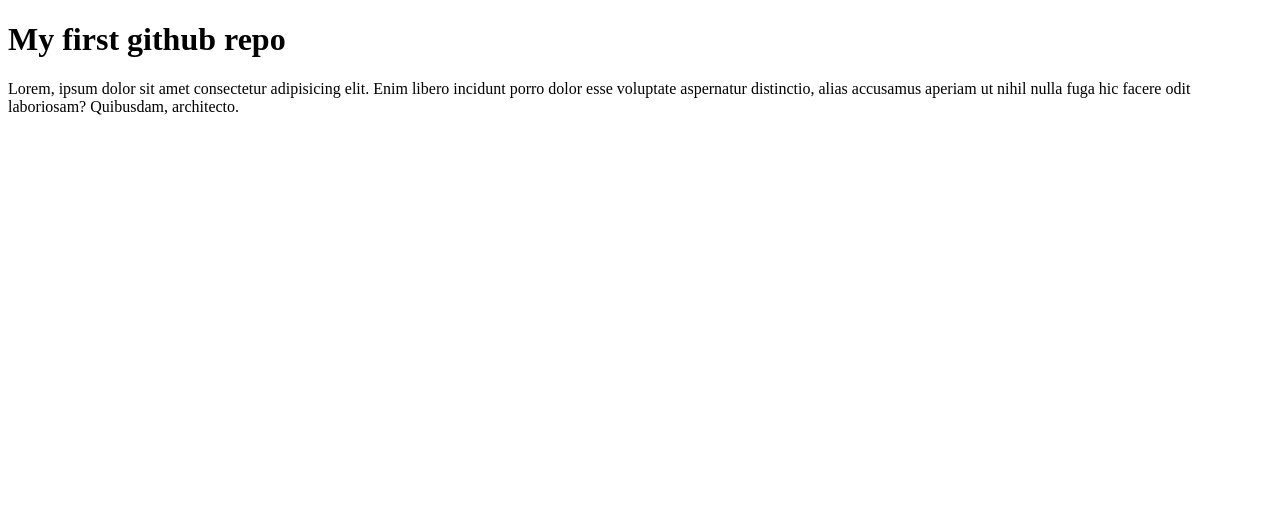
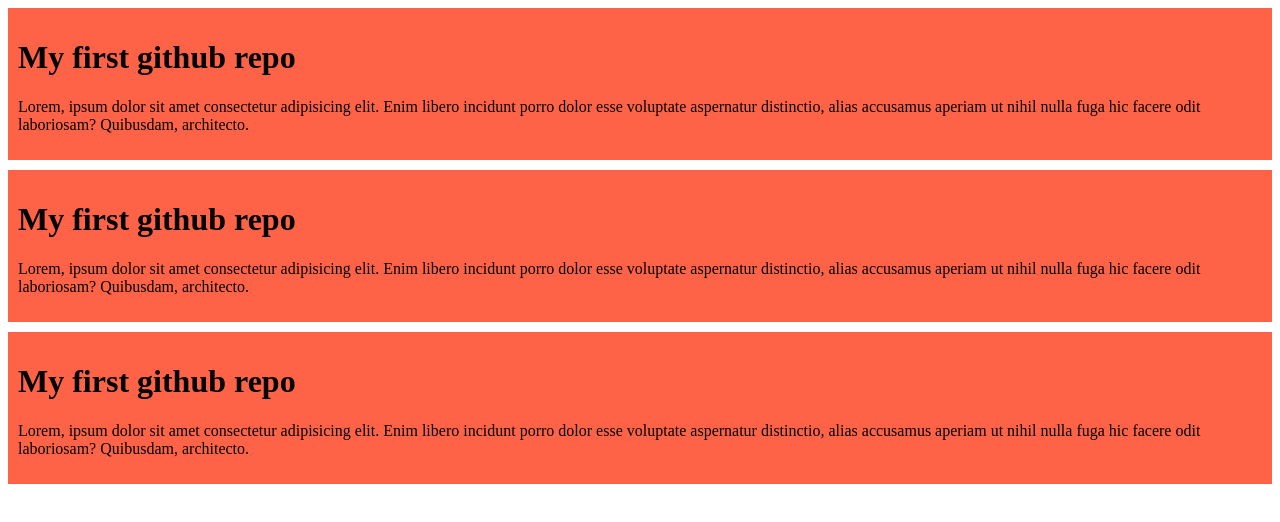
Before and after one commit to joyanto24/my-first-github, a plain HTML site: page indext.html in a window 1280 px wide. Drawn offline with Linux system fonts and the light colour scheme.

Commit message:
added the second blog

```diff
--- a/indext.html
+++ b/indext.html
@@ -7,7 +7,32 @@
     <link rel="stylesheet" href="style.css">
 </head>
 <body>
-    <h1>My first github repo</h1>
-    <p>Lorem, ipsum dolor sit amet consectetur adipisicing elit. Enim libero incidunt porro dolor esse voluptate aspernatur distinctio, alias accusamus aperiam ut nihil nulla fuga hic facere odit laboriosam? Quibusdam, architecto.</p>
+    <div><h1>My first github repo</h1>
+        <p>Lorem, ipsum dolor sit amet
+            consectetur adipisicing elit.
+            Enim libero incidunt porro dolor
+            esse voluptate aspernatur distinctio,
+            alias accusamus aperiam ut nihil
+             nulla fuga hic facere odit laboriosam?
+             Quibusdam, architecto.</p>
+    </div>
+    <div><h1>My first github repo</h1>
+        <p>Lorem, ipsum dolor sit amet
+            consectetur adipisicing elit.
+            Enim libero incidunt porro dolor
+            esse voluptate aspernatur distinctio,
+            alias accusamus aperiam ut nihil
+             nulla fuga hic facere odit laboriosam?
+             Quibusdam, architecto.</p>
+    </div>
+    <div><h1>My first github repo</h1>
+        <p>Lorem, ipsum dolor sit amet
+            consectetur adipisicing elit.
+            Enim libero incidunt porro dolor
+            esse voluptate aspernatur distinctio,
+            alias accusamus aperiam ut nihil
+             nulla fuga hic facere odit laboriosam?
+             Quibusdam, architecto.</p>
+    </div>
 </body>
 </html>
--- a/style.css
+++ b/style.css
@@ -0,0 +1,5 @@
+div{
+    background-color: tomato;
+    padding: 10px;
+    margin-bottom: 10px;
+}
```
